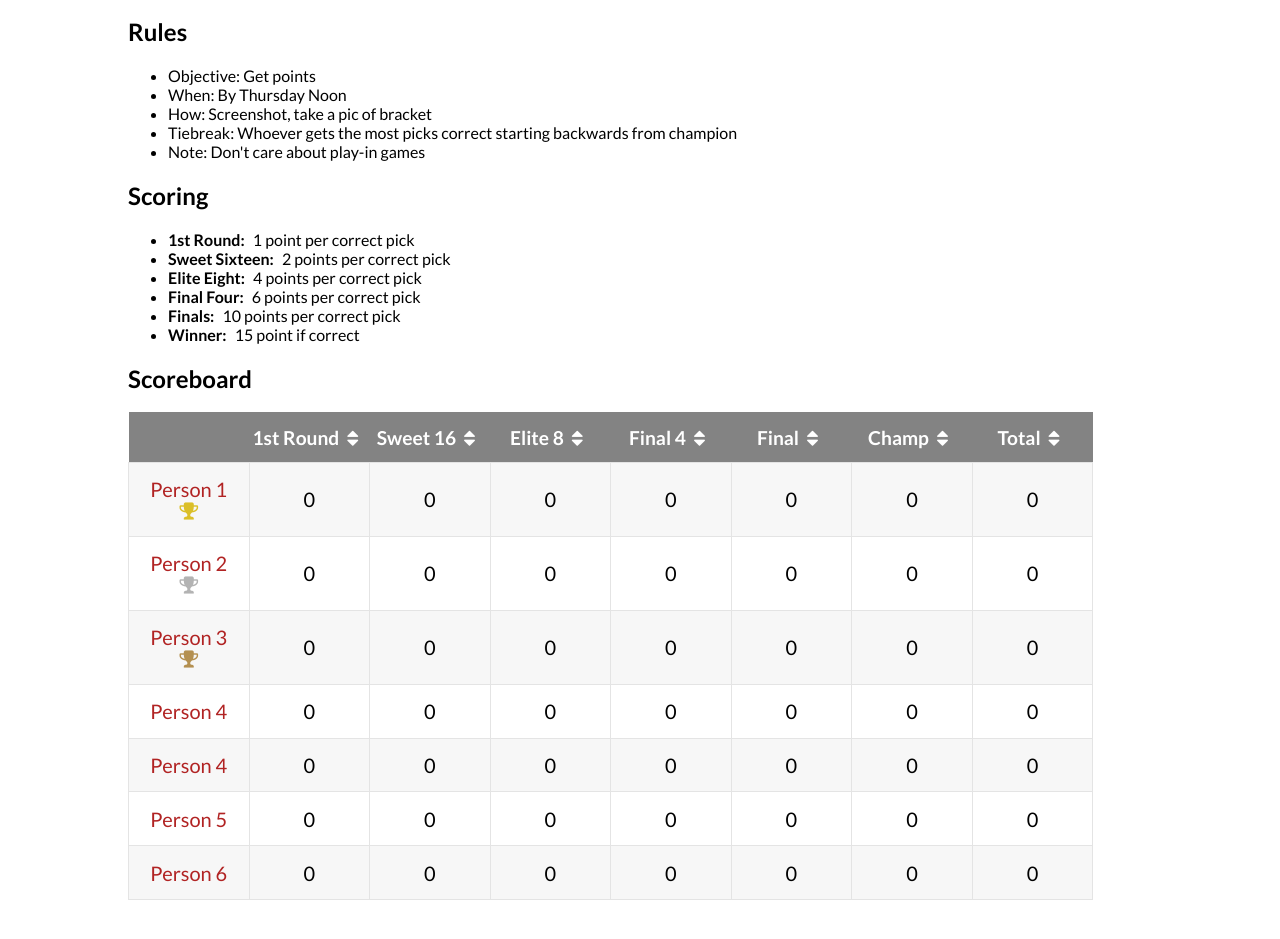
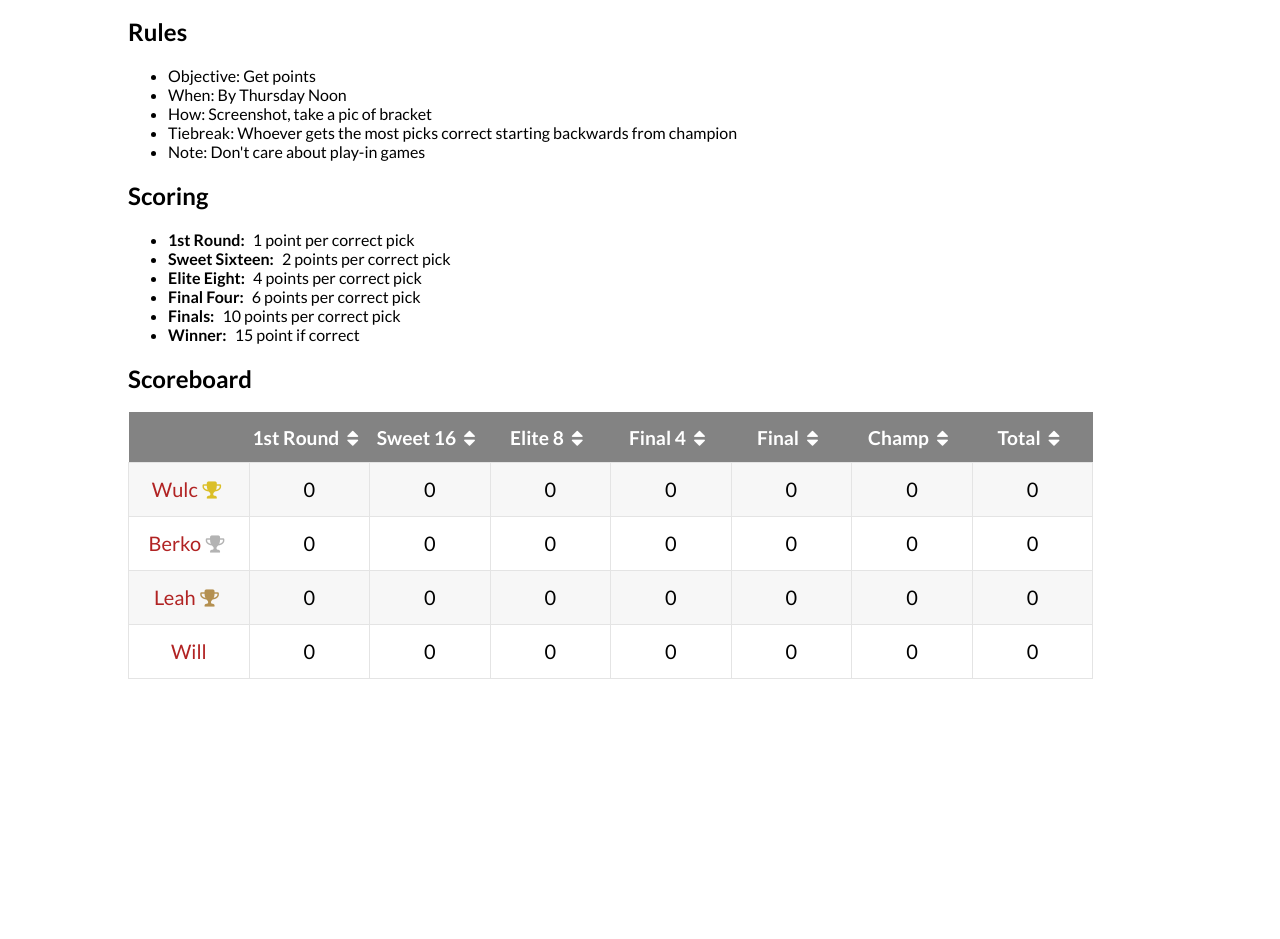
Before and after one commit to willvedd/brackets, a plain HTML site: page index.html in a window 1280 px wide. Shown: the part 129-1068 px from the top of the page. After the commit the page ends 888 px from the top, so only its background shows below. Drawn offline with nearby package versions, Linux system fonts and the light colour scheme.

Commit message:
Updates:

```diff
--- a/index.html
+++ b/index.html
@@ -1,6 +1,6 @@
 <html>
 <head>
-	<title>Will's Bracket Pool, Sponsored by SpaceX, Planet Fitness and ComcastSpectacor</title>
+	<title>Will's Bracket Pool, Sponsored by Groupon, Cross Insurance, and Wawa</title>
 	<meta name="viewport" content="width=device-width, initial-scale=1.0">
 	<link href="styles.css" rel="stylesheet">
 	<link href='http://fonts.googleapis.com/css?family=Lobster' rel='stylesheet' type='text/css'>
@@ -57,7 +57,7 @@
 	  </thead>
 	  <tbody>
 	  <tr>
-	    <td><a class="icon-award1" target="_blank" href="#">Person 1</a></td>
+	    <td><a class="icon-award1" target="_blank" href="#">Wulc</a></td>
 	    <td>0</td>
 	    <td>0</td>
 	    <td>0</td>
@@ -67,7 +67,7 @@
 	    <td>0</td>
 	  </tr>
 	  <tr>
-	    <td><a class="icon-award2" target="_blank" href="#">Person 2</a></td>
+	    <td><a class="icon-award2" target="_blank" href="#">Berko</a></td>
 	    <td>0</td>
 	    <td>0</td>
 	    <td>0</td>
@@ -77,7 +77,7 @@
 	    <td>0</td>
 	  </tr>
 	  <tr>
-	    <td><a class="icon-award3" target="_blank" href="#">Person 3</a></td>
+	    <td><a class="icon-award3" target="_blank" href="#">Leah</a></td>
 	    <td>0</td>
 	    <td>0</td>
 	    <td>0</td>
@@ -87,37 +87,7 @@
 	    <td>0</td>
 	  </tr>
 	  <tr>
-	    <td><a target="_blank" href="#">Person 4</a></td>
-	    <td>0</td>
-	    <td>0</td>
-	    <td>0</td>
-	    <td>0</td>
-	    <td>0</td>
-	    <td>0</td>
-	    <td>0</td>
-	  </tr>
-	  <tr>
-	    <td><a target="_blank" href="#">Person 4</a></td>
-	    <td>0</td>
-	    <td>0</td>
-	    <td>0</td>
-	    <td>0</td>
-	    <td>0</td>
-	    <td>0</td>
-	    <td>0</td>
-	  </tr>
-	  <tr>
-	    <td><a target="_blank" href="#">Person 5</a></td>
-	    <td>0</td>
-	    <td>0</td>
-	    <td>0</td>
-	    <td>0</td>
-	    <td>0</td>
-	    <td>0</td>
-	    <td>0</td>
-	  </tr>
-	  <tr>
-	    <td><a target="_blank" href="#">Person 6</a></td>
+	    <td><a target="_blank" href="#">Will</a></td>
 	    <td>0</td>
 	    <td>0</td>
 	    <td>0</td>
```
